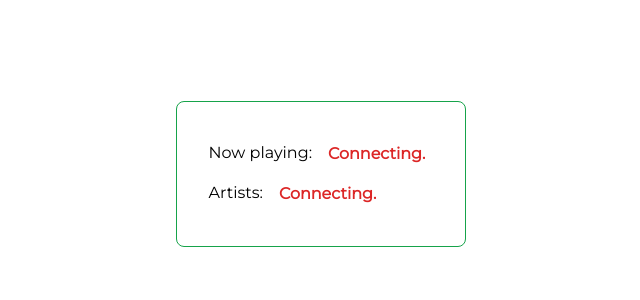
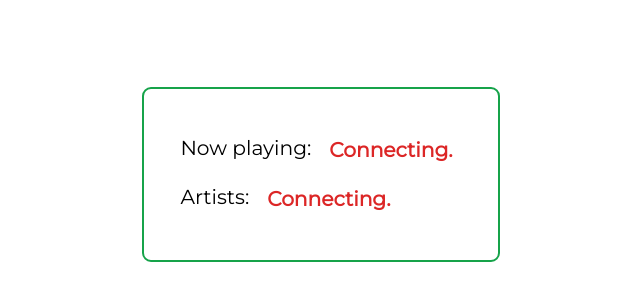
Before and after one commit to preampinbut/spotify-api-project, a React (Vite) app in the folder frontend/: page / in a window 1280 px wide. Shown: the part 226-526 px from the top of the page, without its empty margins (319-959 px from the left). Built offline with nearby package versions, Linux system fonts and the light colour scheme; no server answers.

Commit message:
update style

```diff
--- a/frontend/src/App.tsx
+++ b/frontend/src/App.tsx
@@ -88,13 +88,13 @@ export default function App() {
 
   return (
     <main className="min-h-screen min-w-full flex justify-center items-center">
-      <div className="p-8 m-8 inline-block border border-1 border-green-600 rounded-lg overflow-hidden">
+      <div className="p-8 m-8 inline-block border-2 border-green-600 rounded-lg overflow-hidden">
         <p>
           <span>Now playing:</span>
           <span className="m-2 inline-block whitespace-nowrap overflow-hidden text-ellipsis max-w-full align-middle">
             {playerState.image && (
               <img
-                className="inline w-8 rounded-full"
+                className="inline rounded-full border-2 border-green-600"
                 src={playerState.image}
                 alt={playerState.name}
               />
@@ -125,7 +125,7 @@ export default function App() {
               >
                 {item.image && (
                   <img
-                    className="inline w-8 rounded-full"
+                    className="inline rounded-full border-2 border-green-600"
                     src={item.image}
                     alt={item.name}
                   />
--- a/frontend/src/index.css
+++ b/frontend/src/index.css
@@ -7,7 +7,12 @@
   html,
   body {
     @apply p-0 m-0;
+    @apply text-lg;
     font-family: 'Montserrat', sans-serif;
   }
 
+  img {
+    @apply w-12;
+  }
+
 }
```
